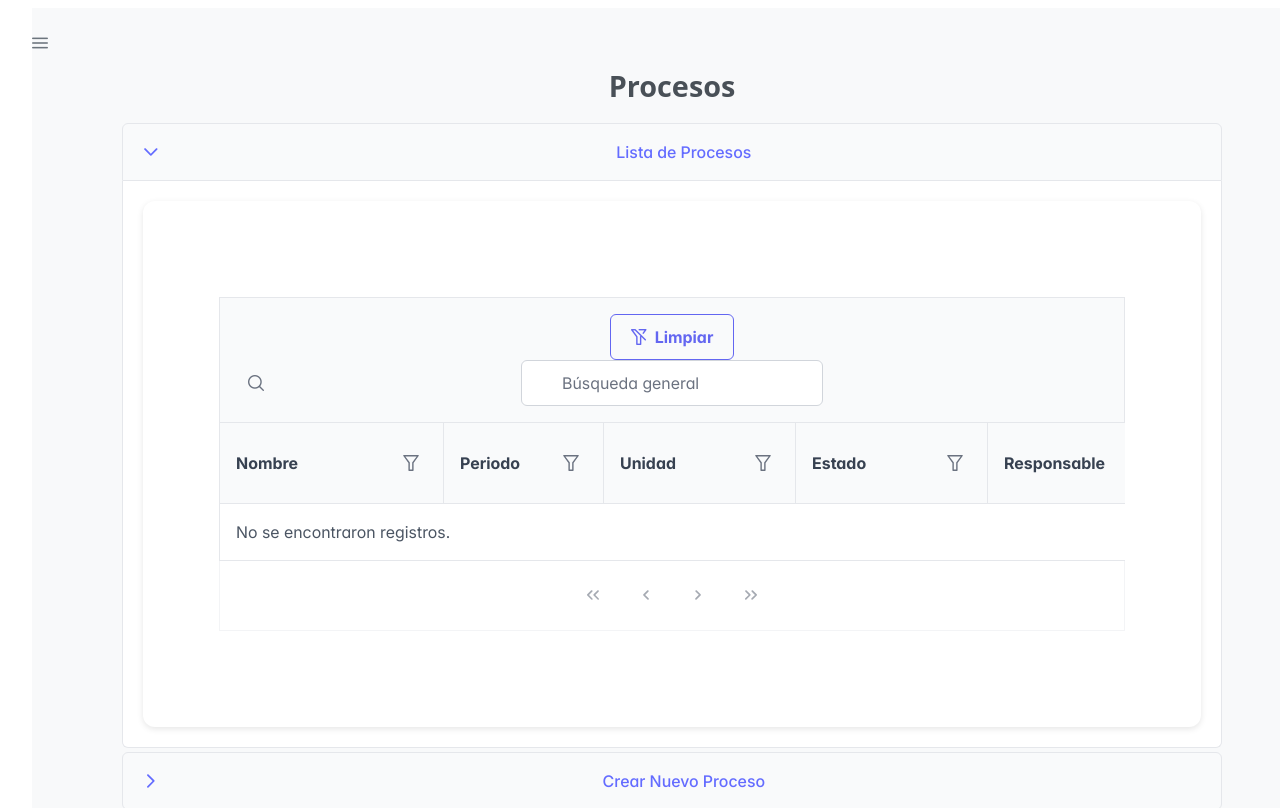
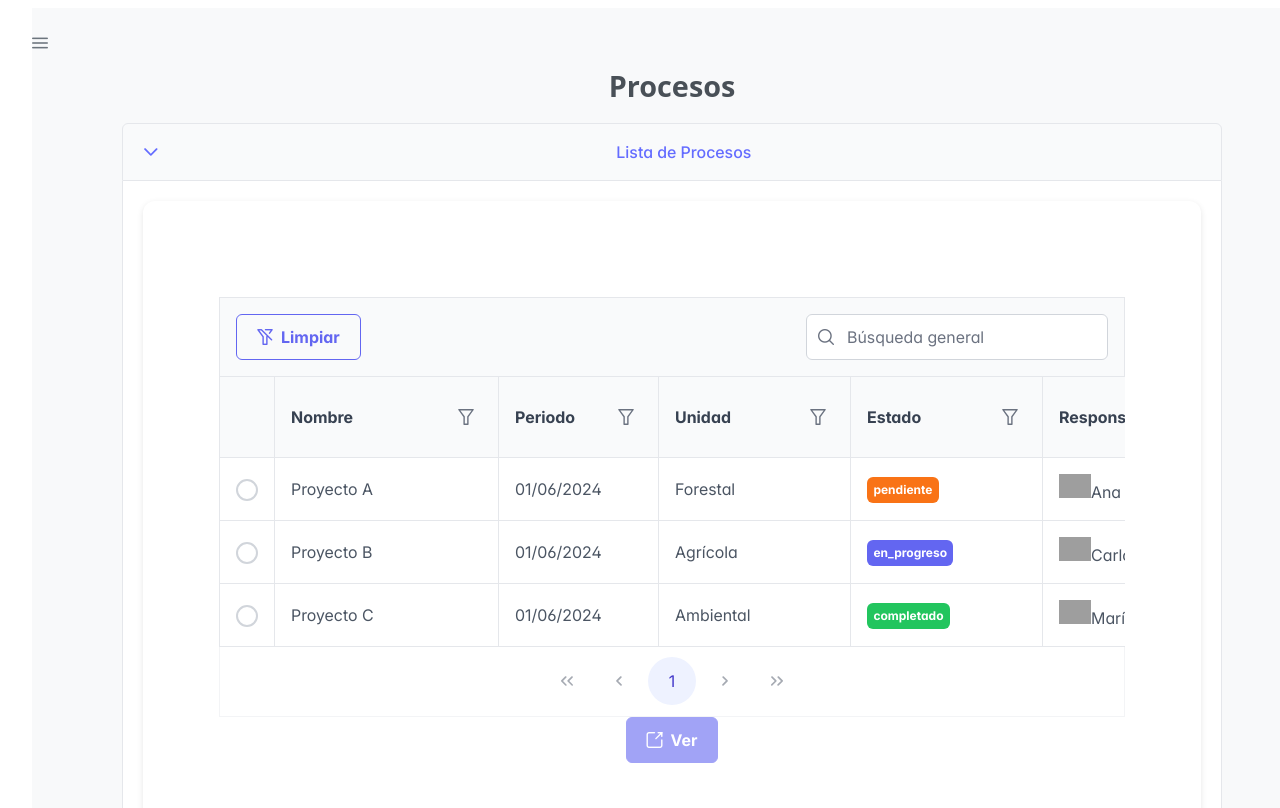
Before and after one commit to samvalverde/PAAA, a React app in the folder frontend/: page /procesos in a window 1280 px wide. Shown: the top 808 px of the page. Built offline with nearby package versions, Linux system fonts and the light colour scheme; grey boxes are pictures that could not be loaded; the HTML template or start-up script is replaced by a standard one.

Commit message:
Users, Process Table, Process pages

```diff
--- a/frontend/src/App.jsx
+++ b/frontend/src/App.jsx
@@ -1,9 +1,10 @@
-import { useState } from 'react'
 import { Routes, Route } from 'react-router-dom';
 import { useNavigate } from 'react-router-dom';
 
 import Dashboard from './pages/Admin/Dashboard/Dashboard';
 import Procesos from './pages/Admin/Procesos/Procesos';
+import Proyecto from './pages/Admin/Proyecto/Proyecto';
+import Usuarios from './pages/Admin/Usuarios/Usuarios';
 
 import { Button } from 'primereact/button';
 import { InputText } from 'primereact/inputtext';
@@ -16,7 +17,7 @@ import 'primeicons/primeicons.css';
 
 import './App.css'
 
-function login() {
+function Login() {
   const navigate = useNavigate();
 
   const handleLogin = () => {
@@ -56,9 +57,11 @@ function login() {
 function App() {
   return (
       <Routes>
-        <Route path="/" element={login()} />
+        <Route path="/" element={<Login/>} />
         <Route path="/dashboard" element={<Dashboard />} />
         <Route path="/procesos" element={<Procesos />} />
+        <Route path="/proyecto" element={<Proyecto />} />
+        <Route path="/usuarios" element={<Usuarios />} />
       </Routes>
   );
 }
--- a/frontend/src/components/SideBar.jsx
+++ b/frontend/src/components/SideBar.jsx
@@ -18,7 +18,7 @@ const SideBar = ({ visible, onHide }) => {
             </li>
             <li>
                 <i className="pi pi-user" style={{ marginRight: '8px' }}></i>
-                <Link to="/usuarios" onClick={onHide} style={{ textDecoration: 'none', color: '#333' }}>Profile</Link>
+                <Link to="/usuarios" onClick={onHide} style={{ textDecoration: 'none', color: '#333' }}>Usuarios</Link>
             </li>
         </ul>
     </Sidebar>
--- /dev/null
+++ b/frontend/src/components/Table.css
@@ -0,0 +1,6 @@
+.header{
+    display: flex;
+    flex-direction: row;
+    align-items: flex-start;
+    justify-content: space-between;
+}
--- a/frontend/src/components/Table.jsx
+++ b/frontend/src/components/Table.jsx
@@ -11,8 +11,11 @@ import { Button } from 'primereact/button';
 import { Calendar } from 'primereact/calendar';
 import { MultiSelect } from 'primereact/multiselect';
 import { Tag } from 'primereact/tag';
+import { useNavigate } from 'react-router-dom';
+import './Table.css';
 
 export default function AdvancedFilter() {
+    const navigate = useNavigate();
     const [customers, setCustomers] = useState(null);
     const [filters, setFilters] = useState(null);
     const [loading, setLoading] = useState(false);
@@ -25,7 +28,9 @@ export default function AdvancedFilter() {
         { name: 'Laura Fernández', image: 'elwinsharvill.png' }
     ]);
     const [estados] = useState(['pendiente', 'en progreso', 'completado', 'cancelado']);
-    const [unidades] = useState(['Ventas', 'Marketing', 'TI', 'Recursos Humanos', 'Finanzas']);
+    const [unidades] = useState(['Forestal', 'Computación', 'Diseño', 'Ambiental', 'Biotecnología']);
+    const [selectedProcess, setSelectedProcess] = useState(null);
+
 
     const getSeverity = (estado) => {
         switch (estado) {
@@ -89,8 +94,10 @@ export default function AdvancedFilter() {
 
     const renderHeader = () => {
         return (
-            <div className="flex justify-content-between">
-                <Button type="button" icon="pi pi-filter-slash" label="Limpiar" outlined onClick={clearFilter} />
+            <div className="header">
+                <div>
+                    <Button type="button" icon="pi pi-filter-slash" label="Limpiar" outlined onClick={clearFilter} />
+                </div>
                 <IconField iconPosition="left">
                     <InputIcon className="pi pi-search" />
                     <InputText value={globalFilterValue} onChange={onGlobalFilterChange} placeholder="Búsqueda general" />
@@ -209,7 +216,55 @@ export default function AdvancedFilter() {
         );
     };
 
+    const handleRedirect = () => {
+        if (selectedProcess) {
+            navigate('/proyecto', { state: { process: selectedProcess } });
+        } else {
+            console.log('No process selected');
+        }
+    };
+
     const header = renderHeader();
+
+    // You feed the data to fill the table via the `customers` state.
+    // For example, you can fetch or set your data in a useEffect:
+    useEffect(() => {
+        setLoading(true);
+        // Replace this with your data fetching logic
+        // Example static data:
+        setCustomers([
+            {
+                id: 1,
+                nombre: 'Proyecto A',
+                unidad: 'Forestal',
+                responsable: responsables[0],
+                periodo: new Date(2024, 5, 1),
+                estado: 'pendiente',
+                fecha_actualizacion: new Date(2024, 5, 10, 14, 30)
+            },
+            {
+                id: 2,
+                nombre: 'Proyecto B',
+                unidad: 'Agrícola',
+                responsable: responsables[1],
+                periodo: new Date(2024, 5, 1),
+                estado: 'en_progreso',
+                fecha_actualizacion: new Date(2024, 5, 10, 14, 30)
+            },
+            {
+                id: 3,
+                nombre: 'Proyecto C',
+                unidad: 'Ambiental',
+                responsable: responsables[2],
+                periodo: new Date(2024, 5, 1),
+                estado: 'completado',
+                fecha_actualizacion: new Date(2024, 5, 10, 14, 30)
+            },
+            // ...more rows
+        ]);
+        setLoading(false);
+        initFilters();
+    }, []);
 
     return (
         <div className="card">
@@ -225,7 +280,11 @@ export default function AdvancedFilter() {
                 header={header}
                 emptyMessage="No se encontraron registros."
                 onFilter={(e) => setFilters(e.filters)}
+                selectionMode="single"
+                selection={selectedProcess}
+                onSelectionChange={(e) => setSelectedProcess(e.value)}
             >
+                <Column selectionMode='single' headerStyle={{ width: '3rem', minWidth: '3rem' }} />
                 <Column field="nombre" header="Nombre" filter filterPlaceholder="Buscar por nombre" style={{ minWidth: '14rem' }} />
                 <Column header="Periodo" filterField="periodo" dataType="date" style={{ minWidth: '10rem' }} body={periodoBodyTemplate} filter filterElement={periodoFilterTemplate} />
                 <Column header="Unidad" filterField="unidad" style={{ minWidth: '12rem' }} body={unidadBodyTemplate} filter filterElement={unidadFilterTemplate} />
@@ -234,6 +293,7 @@ export default function AdvancedFilter() {
                     body={responsableBodyTemplate} filter filterElement={responsableFilterTemplate} />
                 <Column header="Última Actualización" filterField="fecha_actualizacion" dataType="date" style={{ minWidth: '14rem' }} body={fechaActualizacionBodyTemplate} filter filterElement={fechaActualizacionFilterTemplate} />
             </DataTable>
+            <Button type="button" label="Ver" icon="pi pi-external-link" onClick={handleRedirect} disabled={!selectedProcess} className="mt-2" />
         </div>
     );
 }
--- a/frontend/src/main.jsx
+++ b/frontend/src/main.jsx
@@ -1,6 +1,6 @@
 import { StrictMode } from 'react'
 import { createRoot } from 'react-dom/client'
-import { BrowserRouter as Router } from 'react-router-dom'
+import { BrowserRouter} from 'react-router-dom'
 import ReactDOM from 'react-dom/client'
 import {PrimeReactProvider} from 'primereact/api';
 import './index.css'
@@ -9,9 +9,9 @@ import App from './App.jsx'
 ReactDOM.createRoot(document.getElementById('root')).render(
   <StrictMode>
     <PrimeReactProvider>
-      <Router>
+      <BrowserRouter>
         <App />
-      </Router>
+      </BrowserRouter>
     </PrimeReactProvider>
   </StrictMode>,
 )
--- a/frontend/src/pages/Admin/Procesos/Procesos.css
+++ b/frontend/src/pages/Admin/Procesos/Procesos.css
@@ -5,9 +5,9 @@
   align-items: center;
   justify-content: flex-start;
   background-color: #f8f9fa;
-  height: 100vh;              /* 👈 fixed full height */
-  width: 100vw;               /* 👈 fixed full width */
-  overflow-x: hidden;           /* prevent page scrollbars */
+  height: 100vh;
+  width: 100vw;
+  overflow-x: hidden;
   padding: 2rem 0;
   box-sizing: border-box;
 }
--- /dev/null
+++ b/frontend/src/pages/Admin/Proyecto/Proyecto.jsx
@@ -0,0 +1,19 @@
+import React from "react";
+import { useLocation, useParams } from "react-router-dom";
+
+const Proyecto = () => {
+  const location = useLocation();
+  console.log("LOCATION:", location); // should show { pathname, state: {...} }
+
+  const process = location.state?.process;
+
+  return (
+    <div>
+      <h1>Proyecto Page</h1>
+      <pre>{JSON.stringify(location, null, 2)}</pre>
+      <p>Process: {process ? process.nombre : 'No Process found'}</p>
+    </div>
+  );
+};
+
+export default Proyecto;
--- /dev/null
+++ b/frontend/src/pages/Admin/Usuarios/Usuarios.css
@@ -0,0 +1,47 @@
+.usuarios-container {
+  display: flex;
+  flex-direction: column;
+  align-items: center;
+  justify-content: flex-start;
+  background-color: #f8f9fa;
+  height: 100vh;
+  width: 100vw;
+  overflow-x: hidden;
+  padding: 2rem 0;
+  box-sizing: border-box;
+}
+
+.page-title {
+  color: #495057;
+  font-size: 1.8rem;
+  text-align: center;
+  margin-bottom: 1rem;
+  width: 100%;
+}
+
+.main-grid {
+  display: grid;
+  grid-template-columns: 1fr 1fr;
+  grid-template-rows: auto auto;
+  gap: 1rem;
+  width: 100%;
+  box-sizing: border-box;
+  min-height: 400px;
+}
+
+.user{
+    display: flex;
+    flex-direction: row;
+    align-items: flex-start;
+    justify-content: space-between;
+}
+
+@media (max-width: 768px) {
+  .usuarios-container {
+    padding: 1rem 0;
+  }
+
+  .page-title {
+    font-size: 1.5rem;
+  }
+}
--- /dev/null
+++ b/frontend/src/pages/Admin/Usuarios/Usuarios.jsx
@@ -0,0 +1,44 @@
+import { Card } from "primereact/card";
+import { Button } from "primereact/button";
+import SideBar from "../../../components/SideBar";
+import './Usuarios.css';
+import { useState } from "react";
+import { Image } from "primereact/image";
+
+const Usuarios = () => {
+    const [sidebarVisible, setSidebarVisible] = useState(false);
+
+    const users = [
+        { id: 1, name: 'Alice Johnson', email: 'alice.johnson@example.com' },
+        { id: 2, name: 'Bob Smith', email: 'bob.smith@example.com' },
+        { id: 3, name: 'Charlie Brown', email: 'charlie.brown@example.com' },
+        { id: 4, name: 'Diana Prince', email: 'diana.prince@example.com' },
+        { id: 5, name: 'Ethan Hunt', email: 'ethan.hunt@example.com' },
+        { id: 6, name: 'Fiona Gallagher', email: 'fiona.gallagher@example.com' },
+        { id: 7, name: 'George Martin', email: 'george.martin@example.com' }
+    ];
+
+    return (
+        <div className="usuarios-container">
+            <Button
+                onClick={() => setSidebarVisible(true)}
+                icon="pi pi-bars"
+                className="sidebar-toggle"
+            />
+            <SideBar visible={sidebarVisible} onHide={() => setSidebarVisible(false)} />
+            <h1 className="page-title">Usuarios</h1>
+            <div className="main-grid">
+                {users.map(user => (
+                    <Card key={user.id} title={user.name} className="user-card">
+                        <div className="user">
+                            <Image src={`https://i.pravatar.cc/150?img=${user.id}`} alt={user.name} />
+                            <p><strong>Email:</strong> {user.email}</p>
+                        </div>
+                    </Card>
+                ))}
+            </div>
+        </div>
+    );
+};
+
+export default Usuarios;
```
